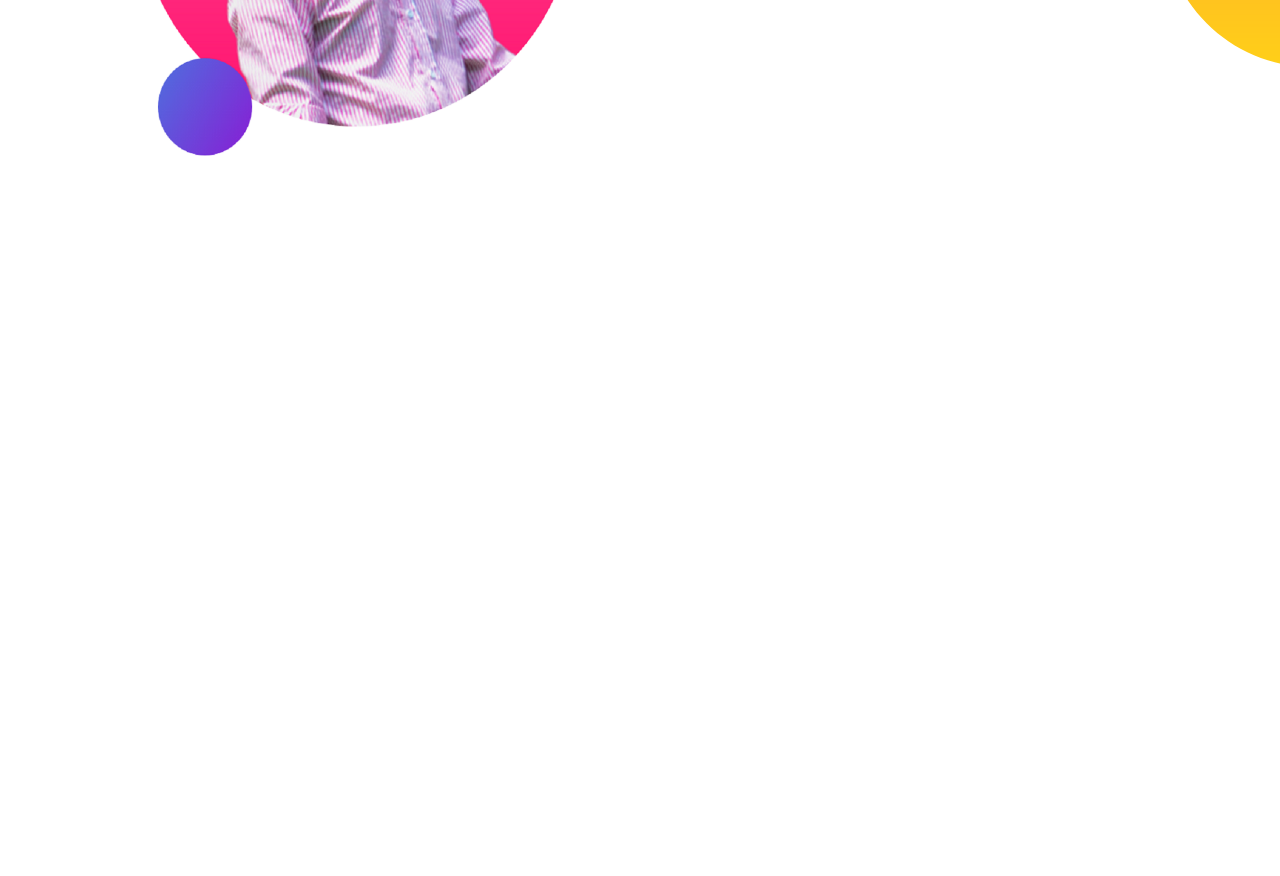
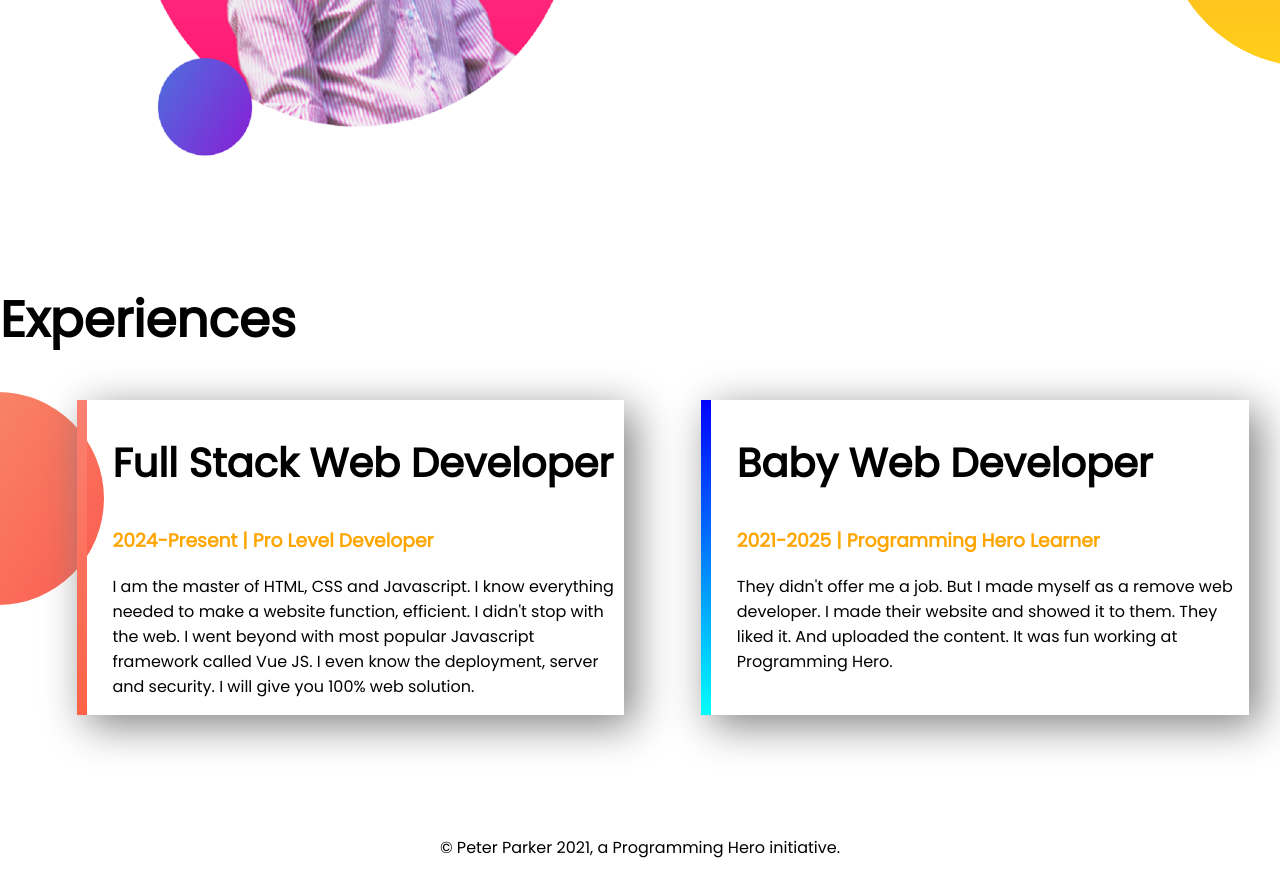
Before and after one commit to abdulahad-dev/developer-portfolio-practice1, a plain HTML site: page index.html in a window 1280 px wide. Shown: the part 985-1861 px from the top of the page. Before the commit the page ends 1268 px from the top, so only its background shows below. Drawn offline with Linux system fonts and the light colour scheme.

Commit message:
Experience and footer added

```diff
--- a/index.html
+++ b/index.html
@@ -11,7 +11,8 @@
     <link rel="stylesheet" href="style.css">
 </head>
 <body>
-    <section class="top-banner">
+    <!-- Top Banner Area start-->
+    <section class="top-banner flexible-container">
         <div class="half-width">
             <h1>Welcome To</h1>
             <h1><span class="orange-color">Md. Abdul Ahad</span> World!</h1>
@@ -23,7 +24,10 @@
             <img src="images/abdulahad-profile-pic.png" alt="Abdul Ahad">
         </div>
     </section>
-    <section class="dream-big">
+    <!-- Top Banner Area start-->
+
+    <!-- Dream Big Area start-->
+    <section class="dream-big flexible-container">
         <div class="half-width">
             <img src="images/abdulahad-profile-pic2.png" alt="My Second Profile Pic">
         </div>
@@ -33,7 +37,32 @@
             <p>I already learned the basic HTML and CSS. I can build any simple website. I can even teach my grandma how to make simple website. My goal is to build 3 websites and learn advanced topics.</p>
             <a class="link-button" href="#">Download Resume</a>
         </div>
+    </section>
+    <!-- Dream Big Area end-->
 
+    <!-- Experiences Area start -->
+    <section class="experience-area">
+        <h1>Experiences</h1>
+        <div class="flexible-container">
+            <div id="full-stack-experience" class="experience-item">
+                <h2>Full Stack Web Developer</h2>
+                <h3 class="orange-color">2024-Present | Pro Level Developer</h3>
+                <p>I am the master of HTML, CSS and Javascript. I know everything needed to make a website function, efficient. I didn't stop with the web. I went beyond with most popular Javascript framework called Vue JS. I even know the deployment, server and security. I will give you 100% web solution.</p>
+            </div>
+            <div id="web-dev-experience" class="experience-item">
+                <h2>Baby Web Developer</h2>
+                <h3 class="orange-color">2021-2025 | Programming Hero Learner </h3>
+                <p>They didn't offer me a job. But I made myself as a remove web developer. I made their website and showed it to them. They liked it. And uploaded the content. It was fun working at Programming Hero.</p>
+            </div>
+        </div>
     </section>
+    <!-- Experiences Area end -->
+
+    <!-- Footer Area start -->
+    <footer>
+        <p>© Peter Parker 2021, a Programming Hero initiative.</p>
+    </footer>
+    <!-- Footer Area end -->
+
 </body>
 </html>
--- a/style.css
+++ b/style.css
@@ -12,13 +12,18 @@ body{
     background-repeat: no-repeat ;
     background-position: right;
 }
+.experience-area{
+    background-image: url(images/exp-bg.png);
+    background-repeat: no-repeat ;
+    background-position: left;
+}
 h1{
     font-size: 50px;
 }
 h2{
     font-size: 40px;
 }
-section{
+.flexible-container{
     display: flex;
     margin-bottom: 120px;
 }
@@ -48,3 +53,23 @@ section{
     color: #ffffff;
     font-weight: 700;
 }
+.experience-item{
+    width: 40%;
+    margin-left: 6%;
+    padding-left: 2%;
+    box-shadow: 10px 10px 40px grey;
+}
+#full-stack-experience{
+    border-left: 10px solid;
+    border-image: linear-gradient(salmon, tomato);
+    border-image-slice: 1;
+}
+#web-dev-experience{
+    border-left: 10px solid;
+    border-image: linear-gradient(blue, cyan);
+    border-image-slice: 1;
+}
+
+footer p{
+    text-align: center;
+}
```
